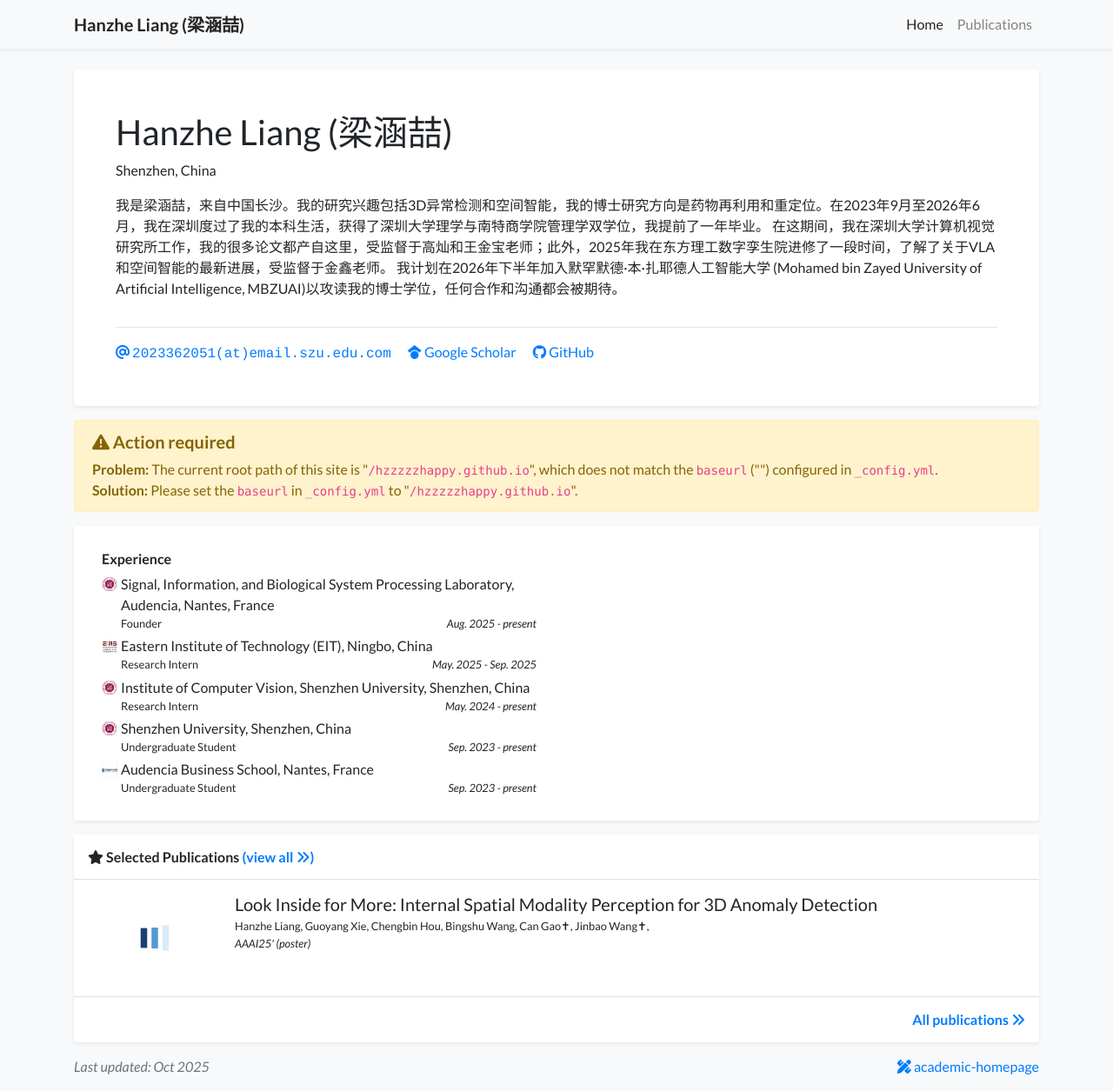
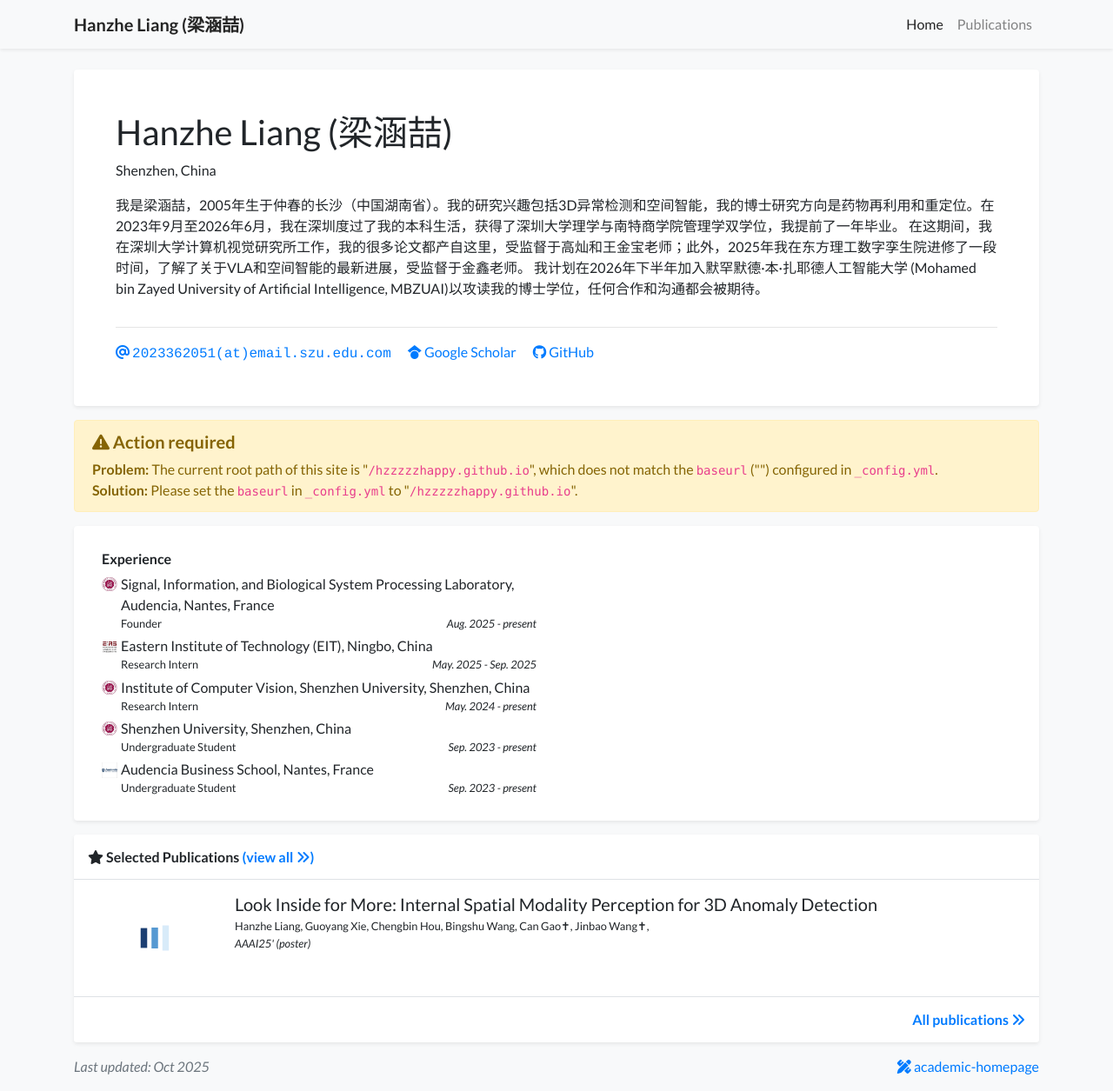
Before and after one commit to hzzzzzhappy/hzzzzzhappy.github.io, a Jekyll site: the page built from index.html, in a window 1280 px wide and 1255 px high. Shown: the whole window at 87% size. Built offline with Jekyll 4.4.1, drawn with Linux system fonts in a browser that asks for light colours; nearby versions of some CDN libraries; a style sheet for code colours, icons or effects is not loaded.

Commit message:
Update profile.yml

```diff
--- a/_data/profile.yml
+++ b/_data/profile.yml
@@ -19,7 +19,7 @@ github: hzzzzzhappy
 
 short_bio_text_justify: false
 short_bio: >-
-  <p>我是梁涵喆，来自中国长沙。我的研究兴趣包括3D异常检测和空间智能，我的博士研究方向是药物再利用和重定位。在2023年9月至2026年6月，我在深圳度过了我的本科生活，获得了深圳大学理学与南特商学院管理学双学位，我提前了一年毕业。
+  <p>我是梁涵喆，2005年生于仲春的长沙（中国湖南省）。我的研究兴趣包括3D异常检测和空间智能，我的博士研究方向是药物再利用和重定位。在2023年9月至2026年6月，我在深圳度过了我的本科生活，获得了深圳大学理学与南特商学院管理学双学位，我提前了一年毕业。
   在这期间，我在深圳大学计算机视觉研究所工作，我的很多论文都产自这里，受监督于高灿和王金宝老师；此外，2025年我在东方理工数字孪生院进修了一段时间，了解了关于VLA和空间智能的最新进展，受监督于金鑫老师。
   我计划在2026年下半年加入默罕默德·本·扎耶德人工智能大学 (Mohamed bin Zayed University of Artificial Intelligence, MBZUAI)以攻读我的博士学位，任何合作和沟通都会被期待。</p>
 # education:
```
